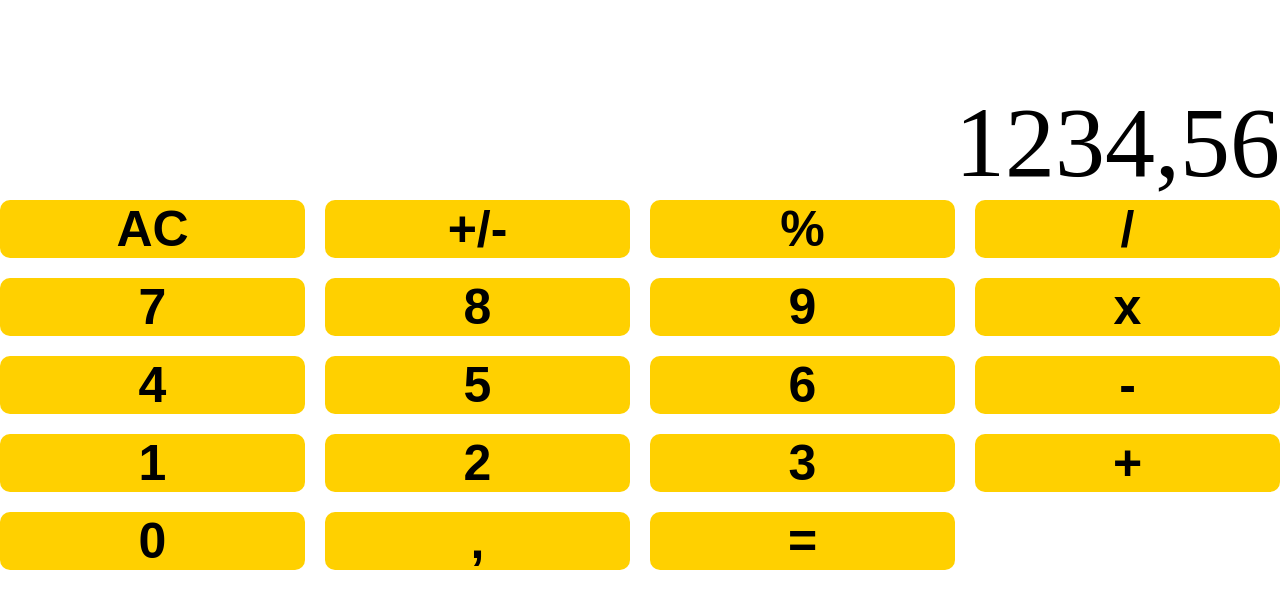
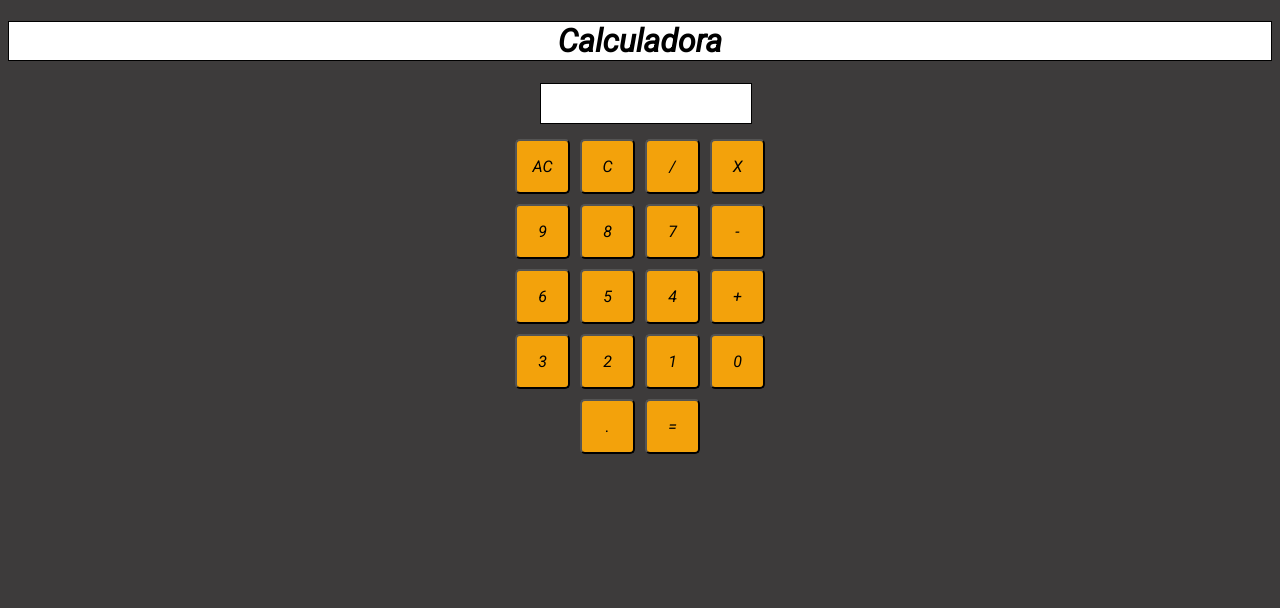
Before and after one commit to santizo-z/calculadoea, a plain HTML site: page index.html in a window 1280 px wide. Drawn offline with Linux system fonts and the light colour scheme.

Commit message:
Ejercicio 2 y 3

```diff
--- a/css/index.css
+++ b/css/index.css
@@ -1,43 +1,51 @@
-.caculadora{
-    max-width: 50rem;
-    height: auto;
-    margin: auto;
+body{
+    background-color: rgb(61, 59, 59);
 }
-.pantalla{
+.calculator {
+    width: 200px;
+    margin: 0 auto;
+    text-align: center;
+
+  }
+
+  #display {
     width: 100%;
-    height: 20rem;
+    margin-bottom: 10px;
+    padding: 5px;
+    font-size: 25px;
+    border: 1px solid black;
+    font-family: 'Inter', sans-serif;
+    font-family: 'Roboto', sans-serif;
+  }
+
+  .buttons {
     display: flex;
-    flex-direction: column;
-    justify-content: flex-end;
-    align-items: end;
+    flex-wrap: wrap;
+    justify-content: center;
+  }
 
-
-}
-.resultado{
-    font-size: 10rem;
-}
-.teclado{
-    width: 100%;
-    height: 100%;
-    background-color: rgb(255, 255, 255);
-
-    display: grid;
-    grid-template-columns: 1fr 1fr 1fr 1fr;
-    grid-gap: 2rem;
-    font-family: sans-serif;
-}
-.teclado div{
-    background-color: rgb(255, 208, 0);
-    border-radius: 1rem;
-
+  .button-row {
     display: flex;
-    align-items: center;
     justify-content: center;
 
-    font-size: 5rem;
-    font-weight: 600;
+  }
+
+  button {
+    width: 55px;
+    height: 55px;
+    font-size: 16px;
+    margin: 5px;
+    background-color: rgb(243, 162, 11);
+    font-family: 'Inter', sans-serif;
+    font-family: 'Roboto', sans-serif;
+    border-radius: 5px;
+
+  }
+.titulo{
+    display: flex;
+    justify-content: center;
+    background-color: white;
+    border: 1px solid black;
+    font-family: 'Inter', sans-serif;
+    font-family: 'Roboto', sans-serif;
 }
-.cero{
-    grid-column-start: 1 ;
-    grid-column-end: 3;
-}
--- a/index.html
+++ b/index.html
@@ -4,41 +4,21 @@
     <meta charset="UTF-8">
     <meta http-equiv="X-UA-Compatible" content="IE=edge">
     <meta name="viewport" content="width=device-width, initial-scale=1.0">
-    <title>Document</title>
+    <title>Calculadora</title>
 </head>
-
- <link rel="stylesheet" href="./css/config.css">
- <link rel="stylesheet" href="./css/index.css">
+<link rel="stylesheet" href="./css/index.css">
+<link rel="stylesheet" href="./css/index.css">
+<link rel="preconnect" href="https://fonts.googleapis.com">
+<link rel="preconnect" href="https://fonts.gstatic.com" crossorigin>
+<link href="https://fonts.googleapis.com/css2?family=Inter:wght@200;300&family=Roboto:ital@1&display=swap" rel="stylesheet">
 <body>
-
-   <main class="calculadora">
-    <div class="pantalla">
-        <span class="resultado">1234,56</span>
-    </div>
-    <div class="teclado">
-        <div class="tecla-ac">AC</div>
-        <div class="tecla-psng">+/-</div>
-        <div class="tecla-porc">%</div>
-        <div class="tecla-div">/</div>
-        <div class="tecla-7">7</div>
-        <div class="tecla-8">8</div>
-        <div class="tecla-9">9</div>
-        <div class="tecla-por">x</div>
-        <div class="tecla-4">4</div>
-        <div class="tecla-5">5</div>
-        <div class="tecla-6">6</div>
-        <div class="tecla-resta">-</div>
-        <div class="tecla-1">1</div>
-        <div class="tecla-2">2</div>
-        <div class="tecla-3">3</div>
-        <div class="tecla-suma">+</div>
-        <div class="tecla-0">0</div>
-        <div class="tecla-coma">,</div>
-        <div class="tecla-igual">=</div>
-    </div>
-   </main>
-
+    <h1 class="titulo">Calculadora</h1>
+    <div class="calculator">
+        <input type="text" id="display" readonly>
+        <div id="history"></div>
+        <div class="buttons">
+        </div>
+      </div>
+      <script src="./js/main.js"></script>
 </body>
-<script src="./js/main.js"></script>
-<script src="./js/teclas.js"></script>
 </html>
--- a/js/main.js
+++ b/js/main.js
@@ -1 +1,74 @@
-let
+const display = document.getElementById('display');
+const historyContainer = document.getElementById('history');
+const buttons = [
+  ['AC', 'C', '/', 'X'],
+  ['9', '8', '7', '-'],
+  ['6', '5', '4', '+'],
+  ['3', '2', '1', '0'],
+  ['.', '=']
+];
+let history = [];
+
+function appendValue(value) {
+  display.value += value;
+}
+
+function calculate() {
+  const expression = display.value;
+  if (expression) {
+    try {
+      const result = eval(expression);
+      display.value = result;
+      history.push(expression + ' = ' + result);
+      updateHistory();
+    } catch (error) {
+      display.value = 'Error';
+    }
+  }
+}
+
+function clearDisplay() {
+  display.value = '';
+}
+
+function clearAll() {
+  display.value = '';
+  history = [];
+  updateHistory();
+}
+
+function updateHistory() {
+  historyContainer.innerHTML = '';
+  for (let i = history.length - 1; i >= 0; i--) {
+    const item = document.createElement('p');
+    item.textContent = history[i];
+    historyContainer.appendChild(item);
+  }
+}
+
+function createButtons() {
+  const buttonsContainer = document.querySelector('.buttons');
+  buttons.forEach(row => {
+    const rowContainer = document.createElement('div');
+    rowContainer.className = 'button-row';
+    row.forEach(buttonValue => {
+      const button = document.createElement('button');
+      button.textContent = buttonValue;
+      button.addEventListener('click', function() {
+        if (buttonValue === 'C') {
+          clearDisplay();
+        } else if (buttonValue === 'AC') {
+          clearAll();
+        } else if (buttonValue === '=') {
+          calculate();
+        } else {
+          appendValue(buttonValue);
+        }
+      });
+      rowContainer.appendChild(button);
+    });
+    buttonsContainer.appendChild(rowContainer);
+  });
+}
+
+createButtons();
--- a/js/teclas.js
+++ /dev/null
@@ -1,7 +0,0 @@
-let tecla = [
-    "AC","+/-","%","/",
-    7, 8,9,"X",
-    4,5,6,"-",
-    1, 2, 3, "+",
-    0,",","=",
-]
```
